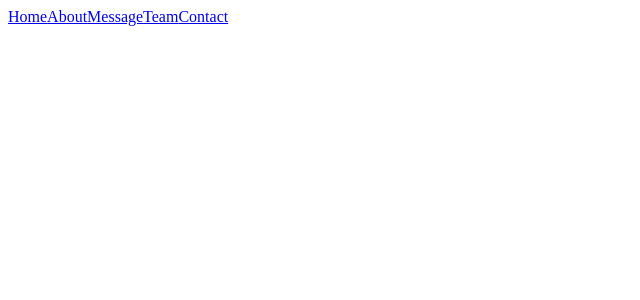
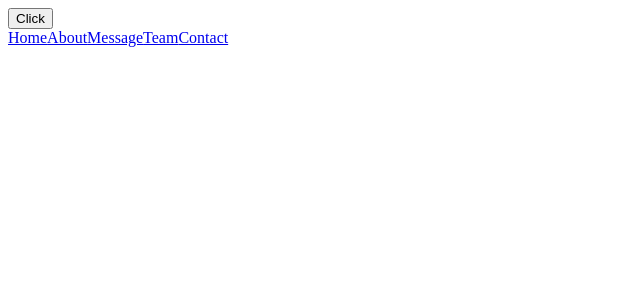
Before and after one commit to awakepanda/next-template, a Next.js app: page / in a window 1280 px wide. Shown: the top 300 px of the page, without its empty margins (0-640 px from the left). Built offline with nearby package versions, Linux system fonts and the light colour scheme.

Commit message:
⚡️ Modalコンポーネント追加。

```diff
--- /dev/null
+++ b/src/components/Modal/index.tsx
@@ -0,0 +1,35 @@
+import { useCallback, useState } from 'react';
+
+export const Modal = () => {
+  const [isShow, setIsShow] = useState(false);
+  // const openModal = () => {
+  //   setModalIsOpen(true);
+  // };
+  // const afterOpenModal = () => {};
+  // const closeModal = () => {
+  //   setModalIsOpen(false);
+  // };
+  const handleDisplay = useCallback(() => {
+    setIsShow((prevIsShow) => !prevIsShow);
+  }, []);
+  console.log(isShow);
+  return (
+    <div className="left-0 w-full h-full relative bg-white">
+      <button onClick={handleDisplay}>Click</button>
+      {isShow ? (
+        <div className="relative top-0 left-0 w-full h-full flex justify-center items-center cursor-pointer">
+          <div className="relative bg-white p-10 z-10">
+            <p className="font-black">モーダルウインド</p>
+            <button onClick={handleDisplay} className="bg-black text-white py-2 px-2 relative">
+              Close
+            </button>
+          </div>
+          <div
+            onClick={handleDisplay}
+            className="fixed top-0 left-0 w-full h-full bg-black bg-opacity-50 Scursor-pointer"
+          ></div>
+        </div>
+      ) : null}
+    </div>
+  );
+};
--- a/src/pages/index.tsx
+++ b/src/pages/index.tsx
@@ -1,11 +1,25 @@
-import type { NextPage } from "next";
-import Head from "next/head";
-import Image from "next/image";
-import { Header } from "src/components/Header";
+import type { NextPage } from 'next';
+import { useRef, useState } from 'react';
+import { Modal } from 'src/components/modal';
+import { Header } from 'src/components/Header';
 
 const Home: NextPage = () => {
+  const [modalIsOpen, setIsOpen] = useState(false);
+  const openModal = () => {
+    setIsOpen(true);
+  };
+  const afterOpenModal = () => {};
+  const closeModal = () => {
+    setIsOpen(false);
+  };
+  // const canvasRef = useRef(100);
+  // console.log(canvasRef.current);
   return (
     <>
+      <div className="flex justify-center items-center h-screen">
+        <Modal />
+      </div>
+      {/* <canvas className="fixed w-full h-full pointer-events-none opacity-30"></canvas> */}
       <Header />
       {/* <Head>
         <title>Create Next App</title>
```
